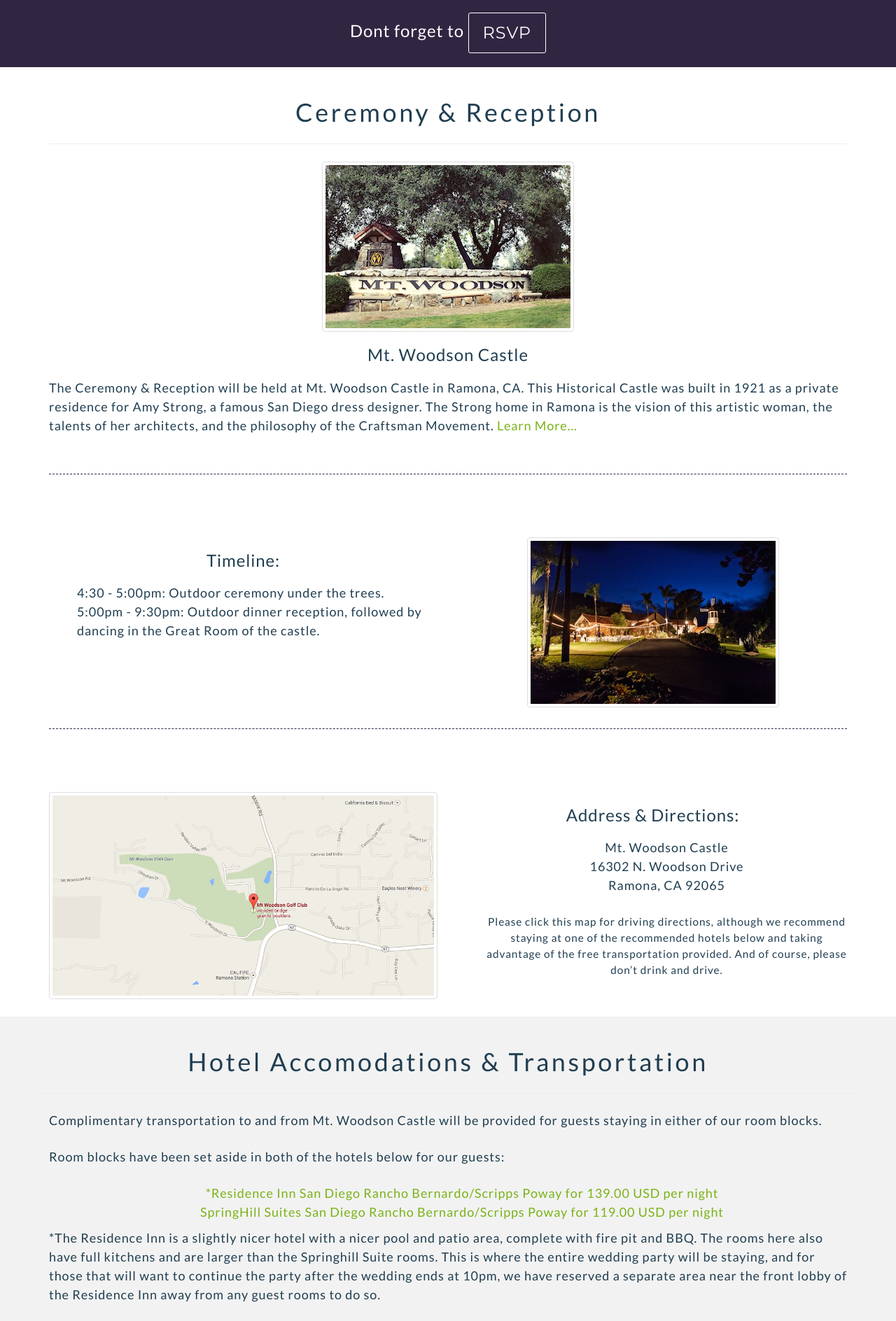
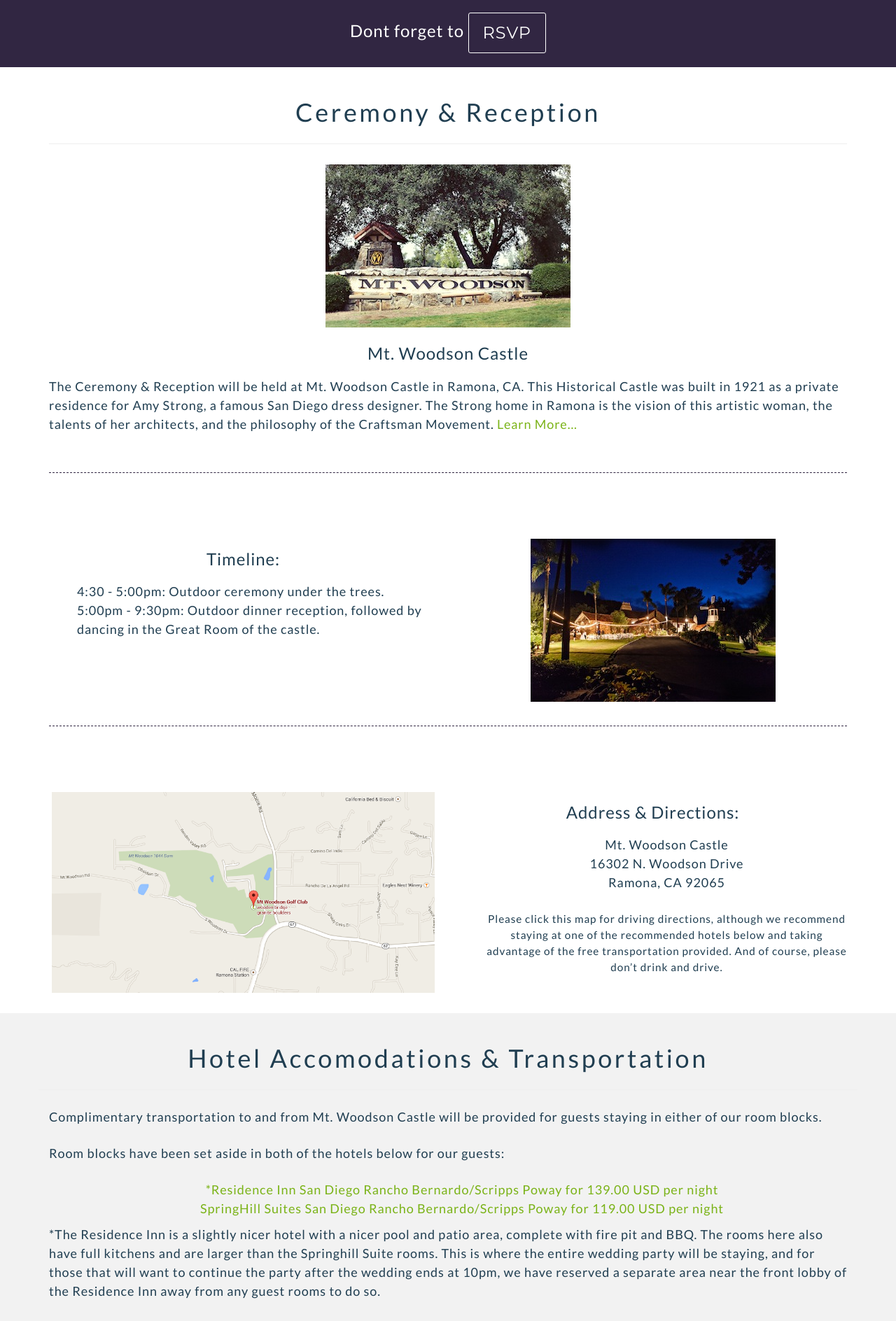
Before and after one commit to vpoola88/wedtemplate, a Jekyll site: the page built from info.html, in a window 1280 px wide. Shown: the part 712-2600 px from the top of the page at 70% size. Built offline with Jekyll 4.4.1, drawn with Linux system fonts in a browser that asks for light colours; Markdown is read by kramdown in place of the engine named in the settings; some of the changed text lies outside the part shown.

Commit message:
live fixes

```diff
--- a/_includes/info/info.html
+++ b/_includes/info/info.html
@@ -73,7 +73,7 @@
                             <ul>
                                 <li>- Complimentary hot breakfast buffet daily</li>
                                 <li>- Complimentary free parking</li>
-                                <li>- Complimentary wireless internetFitness Center</li>
+                                <li>- Complimentary wireless internet</li>
                                 <li>- Fitness Center</li>
                                 <li>- Pool & Spa</li>
                             </ul>
--- a/_includes/party/bearers.html
+++ b/_includes/party/bearers.html
@@ -15,7 +15,9 @@
             </div>
         </div>
         <div class="row">
-            <p class="text-left">Ryan will be age 9 and Caden will be age 5 at the time of our wedding. We are very close with them and they are both cousins of Anita. When Ryan was told that Anita was getting married, he initially was very upset, thinking he would lose her. But when he learned instead of losing Anita, he was gaining a new boy cousin Adam to play video games and Legos with, he immediately got excited vs. sad. We are happy to include them in our ceremony as the herald bearers that will announce the entrance of the bride and exit of the happy couple after the ceremony.</p>
+            <div class="col-xs-12">
+                <p class="text-left">Ryan will be age 9 and Caden will be age 5 at the time of our wedding. We are very close with them and they are both cousins of Anita. When Ryan was told that Anita was getting married, he initially was very upset, thinking he would lose her. But when he learned instead of losing Anita, he was gaining a new boy cousin Adam to play video games and Legos with, he immediately got excited vs. sad. We are happy to include them in our ceremony as the herald bearers that will announce the entrance of the bride and exit of the happy couple after the ceremony.</p>
+            </div>
         </div>
     </div>
 </section>
--- a/assets/css/innovate.css
+++ b/assets/css/innovate.css
@@ -1043,3 +1043,5 @@ li { list-style-type: none; }
   margin: 30px 0 90px 0;
   border-bottom: 1px dashed #312642;
 }
+
+.img-thumbnail { border: none; }
```
Also changed, not shown: 4 other files.
